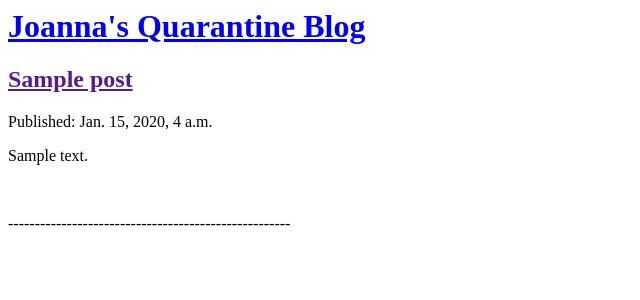
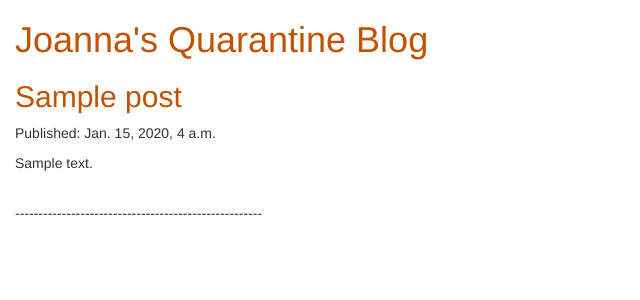
Before and after one commit to Joannaraygoza/blog, a Django app: page / in a window 1280 px wide. Shown: the top 300 px of the page, without its empty margins (0-640 px from the left). Run offline with Django 3.2, Linux system fonts and the light colour scheme; tables that the repository leaves empty hold one stand-in row (values such as "Sample post"); some libraries are stand-ins or nearby versions.

Commit message:
Trying to get the CSS to work

```diff
--- a/djangogirls/blog/templates/blog/post_list.html
+++ b/djangogirls/blog/templates/blog/post_list.html
@@ -1,7 +1,11 @@
-
+{% load static %}
 <html>
     <head>
         <title>Joanna's Quarantine Blog</title>
+        <link rel="stylesheet" href="//maxcdn.bootstrapcdn.com/bootstrap/3.2.0/css/bootstrap.min.css">
+        <link rel="stylesheet" href="//maxcdn.bootstrapcdn.com/bootstrap/3.2.0/css/bootstrap-theme.min.css">
+        <link href="//fonts.googleapis.com/css?family=Lobster&subset=latin,latin-ext" rel="stylesheet" type="text/css">
+        <link rel="stylesheet" href="{% static 'css/blog.css' %}">
     </head>
     <body>
         <div>
```
